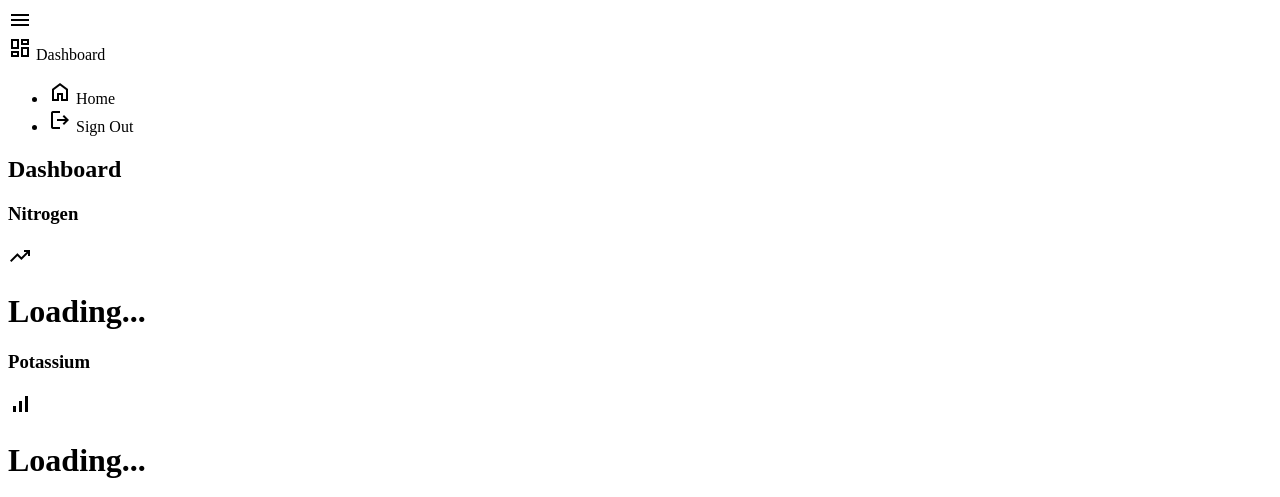
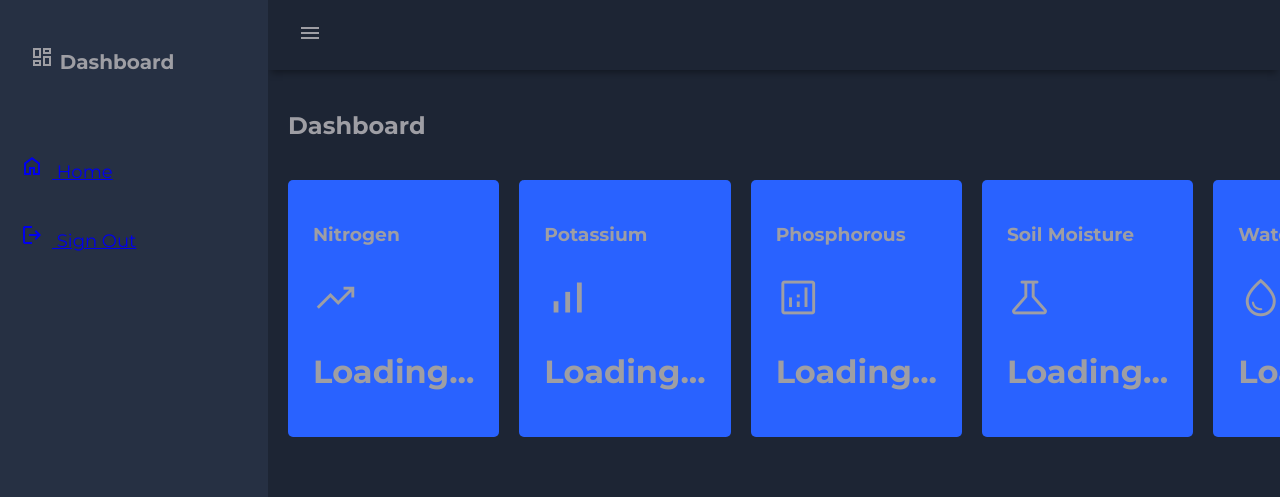
Before and after one commit to AmanJaiswal1810/FarmSync-Real--Time-Farm-Monitoring-System, a Django app: a page that uses FarmSync/templates/dashboard2.html in a window 1280 px wide. Shown: the top 497 px of the page. Run offline with Django 5.2, Linux system fonts and the light colour scheme.

Commit message:
changes done

```diff
--- a/FarmSync/templates/dashboard2.html
+++ b/FarmSync/templates/dashboard2.html
@@ -5,7 +5,7 @@
     <meta charset="UTF-8">
     <meta name="viewport" content="width=device-width, initial-scale=1.0">
     <title>Dashboard</title>
-    <link rel="stylesheet" href="{% static "assets/css/dashboard2.css" %}">
+    <link href="{% static 'assets/css/style2.css' %}" rel="stylesheet">
     <link rel="preconnect" href="https://fonts.googleapis.com">
     <link rel="preconnect" href="https://fonts.gstatic.com">
     <link href="https://fonts.googleapis.com/css2?family=Montserrat:ital,wght@0,100..900;1,100..900&display=swap" rel="stylesheet">
@@ -35,14 +35,11 @@
             </div>
             <ul class="sidebar-list">
                 <li class="sidebar-list-item">
-                    <span class="material-symbols-outlined">home</span> Home
+                    <a href="{% url 'home' %}"><span class="material-symbols-outlined">home</span> Home</a>
                 </li>
                 <li class="sidebar-list-item">
-                    <span class="material-symbols-outlined">logout</span> Sign Out
+                    <a href="{% url 'logout' %}"><span class="material-symbols-outlined">logout</span> Sign Out</a>
                 </li>
-
-
-
             </ul>
         </aside>
         <!-- end sidebar -->
```
Also changed, not shown: FarmSync/static/assets/css/style2.css (renamed from FarmSync/static/assets/css/dashboard2..css).
